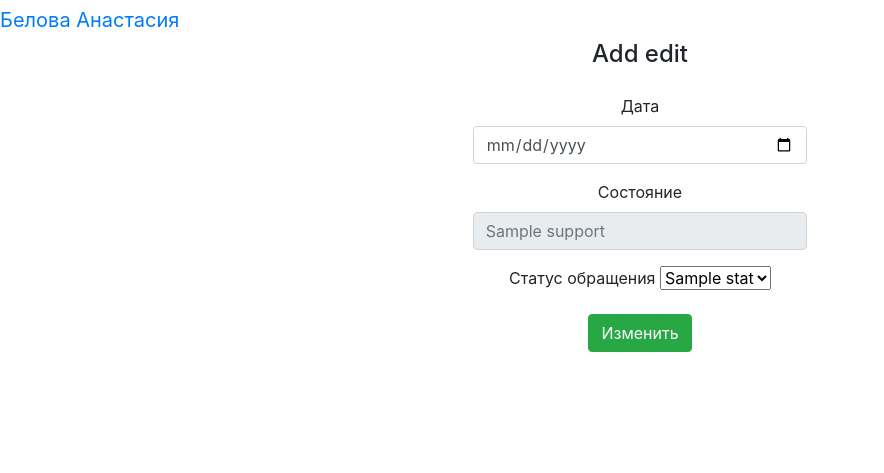
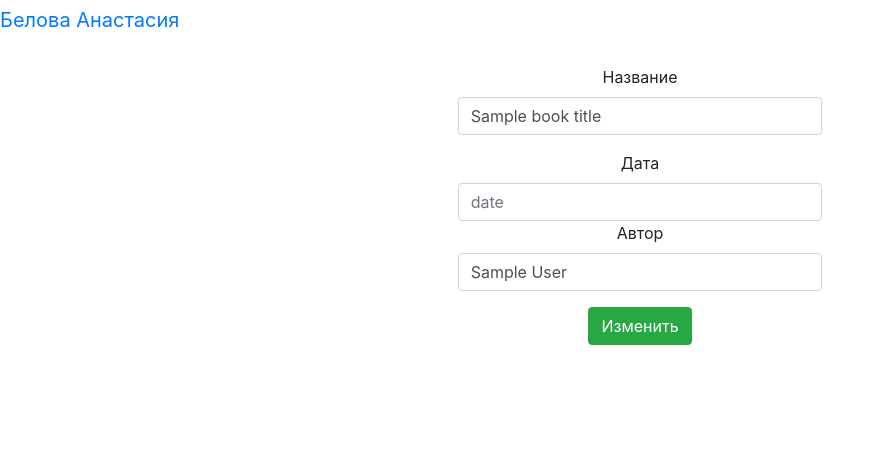
Before and after one commit to AnastasiaBelova1999/web_exam_25.02.2020, a Flask app: template templates/req_edit.html in a window 1280 px wide. Shown: the part 56-529 px from the top of the page, without its empty margins (0-884 px from the left). Run offline with Flask 3, Linux system fonts and the light colour scheme; the template is opened without the code that fills it: most values are stand-ins (such as "Sample title", 1, 10 or a date in 2020); some libraries are stand-ins or nearby versions.

Commit message:
добавила изменения

```diff
--- a/app.py
+++ b/app.py
@@ -21,13 +21,13 @@ class User(flask_login.UserMixin):
 @login_manager.user_loader
 def user_loader(login):
     cursor = db.db.cursor(named_tuple=True)
-    cursor.execute('select id, login, role_id from users where id = %s', (login,))
+    cursor.execute('select id, login, roles_id from users where id = %s', (login,))
     user_db = cursor.fetchone()
     if user_db:
         user = User()
         user.id = user_db.id
         user.login = user_db.login
-        user.roles_id = user_db.role_id
+        user.roles_id = user_db.roles_id
         return user
     return None
 
@@ -80,7 +80,7 @@ def hello_world():
             cursor = db.db.cursor(named_tuple=True, buffered=True)
             try:
                 cursor.execute(
-                    "SELECT id,login,role_id FROM users WHERE `login` = '%s' and `password_hash` = '%s'" % (
+                    "SELECT id,login,roles_id FROM users WHERE `login` = '%s' and `password_hash` = '%s'" % (
                         username, password_hash))
                 user = cursor.fetchone()
             except Exception:
@@ -93,7 +93,7 @@ def hello_world():
                 flask_user.id = user.id
                 flask_user.login = user.login
                 flask_login.login_user(flask_user, remember=True)
-                flask_user.roles_id = user.role_id
+                flask_user.roles_id = user.roles_id
                 return redirect("/")
             else:
                 flash("Не правильный логин или пароль")
@@ -148,65 +148,47 @@ def sub_new():
         cursor = db.db.cursor(named_tuple=True)
         try:
             cursor.execute(
-                "INSERT INTO `journal` (`date`,`user_id`, `book_id`,  `status_id`) VALUES ('%s','%s','%s','%s')" % (date,user_id,book_id,id_status))
+                "INSERT INTO `requests` (`date`,`id_login`, `id_book`,  `id_status `) VALUES ('%s','%s','%s','%s')" % (date,user_id,book_id,id_status))
             db.db.commit()
             cursor.close()
             return redirect("/")
         except Exception:
             support = db.select(["id", "title"], "support")
             status = db.select(["id", "title"], "status")
-            return render_template("new.html", login=flask_login.current_user.login, insert_false=True,
-                                   support=support,
-                                   status=status, authorization=not flask_login.current_user.is_anonymous)
+            return redirect("/")
     else:
-        support = db.select(["id", "title"], "support")
-        status = db.select(["id", "title"], "status")
-        return render_template("new.html", login=flask_login.current_user.login, insert_false=True, support=support,
-                               status=status, authorization=not flask_login.current_user.is_anonymous)
+        return redirect("/")
 
 
 @app.route('/req/edit', methods=['POST'])
 @login_required
 def req_edit():
     try:
-        request_id = request.form.get("id")
+        book_id = request.form.get("id")
+        book_title = request.form.get("book_title")
+        author = request.form.get("author")
         date = request.form.get("date")
-        support_id = request.form.get("id_support")
-        status_id = request.form.get("id_status")
-        statuss = db.select(["id", "title"], "status")
-        supports = dict(db.select(["id", "title"], "support"))
-
-        sub = {
-            'request_id': int(request_id),
-            'date': date,
-            'support_id': int(support_id),
-            'status_id': int(status_id),
-        }
-        return render_template("req_edit.html", sub=sub, supports=supports, statuss=statuss,
-                               login=flask_login.current_user.login, request_id=request_id)
-
+        statuss = db.select(None, "status")
+        return render_template("req_edit.html", book_title=book_title, book_id=book_id,date = date,
+                               author = author,
+                               statuss=statuss,
+                               authorization=True, login_user=flask_login.current_user.login)
     except Exception:
-        return redirect(url_for("req"))
+        return redirect("/")
 
 
 @app.route('/req/edit/submit', methods=['POST'])
 @login_required
 def req_edit_submit():
-    request_id = request.form.get("request_id")
+    book_title = request.form.get("book_title")
+    author = request.form.get("author")
     date = request.form.get("date")
-    support_id = request.form.get("id_support")
-    status_id = request.form.get("id_status")
-
-    if date and support_id and status_id:
+    book_id = request.form.get("book_id")
+    if date and author  and book_id:
         cursor = db.db.cursor(named_tuple=True)
-        try:
-            cursor.execute(
-                "UPDATE `requests` SET  `date` = '%s',  `id_support` = '%s',`id_status` = '%s' WHERE `requests`.`id` = '%s'" % (
-                    date, support_id, status_id, request_id))
-            db.db.commit()
-            cursor.close()
-            return redirect("/req")
-        except Exception:
-            return redirect("/req")
-    else:
-        return redirect("/req")
+        cursor.execute(
+            "UPDATE `books` SET  `year` = '%s',  `title` = '%s',`author` = '%s' WHERE `books`.`id` = '%s'" % (
+                date, book_title, author, book_id))
+        db.db.commit()
+        cursor.close()
+        return  redirect("/")
--- a/templates/index.html
+++ b/templates/index.html
@@ -22,7 +22,7 @@
       <td>{{ req.title}}</td>
       <td>{{ req.author}}</td>
       <td>{{ req.year}}</td>
-      <td>{{ req.count}}</td>
+      <td>{{ req.number}}</td>
       {% if authorization %}
            <td><form action="/req/take" method="POST">
                         <input type = "hidden" name="id" value="{{ req.id }}">
@@ -35,7 +35,6 @@
        <td>
            <form action="/req/delete" method="POST">
                         <input type = "hidden" name="id" value="{{ req.id }}">
-                        <input type = "hidden" name="id" value="{{ req.id }}">
 						<button type="hidden" class="btn btn-primary">delete</button>
             </form>
        </td>
@@ -43,6 +42,9 @@
       {% if roles_id in [1,2]%}
         <td><form action="/req/edit" method="POST">
                         <input type = "hidden" name="id" value="{{ req.id }}">
+                      <input type = "hidden" name="book_title" value="{{ req.title }}">
+                    <input type = "hidden" name="author" value="{{ req.author }}">
+                        <input type = "hidden" name="date" value="{{ req.year }}">
 						<button type="hidden" class="btn btn-primary">edit</button>
   </form></td>
        {% endif %}
--- a/templates/req_edit.html
+++ b/templates/req_edit.html
@@ -1,40 +1,27 @@
 {% extends "base.html" %}
 {% block content %}
-    <div class="content text-center">
-        <h4 class="text-center">Add edit</h4>
-         <div class="col-md-4 my-4 border border-white rounded container text-center" id="main">
+<div class="col-md-4 my-4 border border-white rounded container text-center" id="main">
 
     <div class="container text-center">
-        <div class="container text-center">
         <form class='form' method="post" action="/req/edit/submit">
+
             <div class="form-group">
+                 <label for="title">Название</label>
+                <input type="text" class="form-control" id="title" placeholder="book_title" name="book_title" value="{{ book_title }}">
+                <p></p>
                 <label for="date">Дата</label>
-                <input type="date" class="form-control" id="date" placeholder="date" name="date" value="{{ sub["date"] }}">
+                <input type="number" class="form-control" id="date" placeholder="date" name="date" value="{{ date }}">
+                <label for="author">Автор</label>
+                <input type="text" class="form-control" id="author" placeholder="author" name="author" value="{{ author }}">
             </div>
 
-            <div class="form-group">
-                <label for="id_clothes">Состояние</label>
-                <input type="text" class="form-control" id="id_support" placeholder="{{supports[sub["support_id"]] }}" name="id_support_fake"  readonly>
-                <input type="hidden" class="form-control" id="id_support"  name="id_support" value="{{sub["support_id"]}}" readonly>
-            </div>
 
-            <div class="form-group">
-                <label for="id_status">Статус обращения</label>
-                <select name = "id_status">
-                 {% for status in statuss %}
-                         <option {% if status.id == sub["status_id"] %}
-                         selected
-                         {% endif %} value={{ status.id }}>{{ status.title }}</option>
-                 {% endfor %}
-                </select>
-            </div>
-
-            <input type="hidden" value="{{ sub["request_id"]}}" name = "request_id">
-            <input type=submit class='btn btn-success' value='Изменить'>
+            <input type="hidden" value="{{ book_id }}" name = "book_id">
+             <input type=submit class='btn btn-success' value='Изменить'>
         </form>
     </div>
-    </div>
-         <thead>
+</div>
+<thead>
 <div role="alert" aria-live="assertive" aria-atomic="true" class="toast" data-autohide="false" id ="error_insert">
   <div class="toast-header">
     <strong class="mr-auto">ADMIN</strong>
@@ -47,9 +34,6 @@
     Что то не так проверьте данные или попробуйте позже
   </div>
 </div>
-         </thead>
-         </div>
-    </div>
 </body>
 {% if insert_false %}
 <script>
```
Also changed, not shown: config.py (+4 -4 lines).
